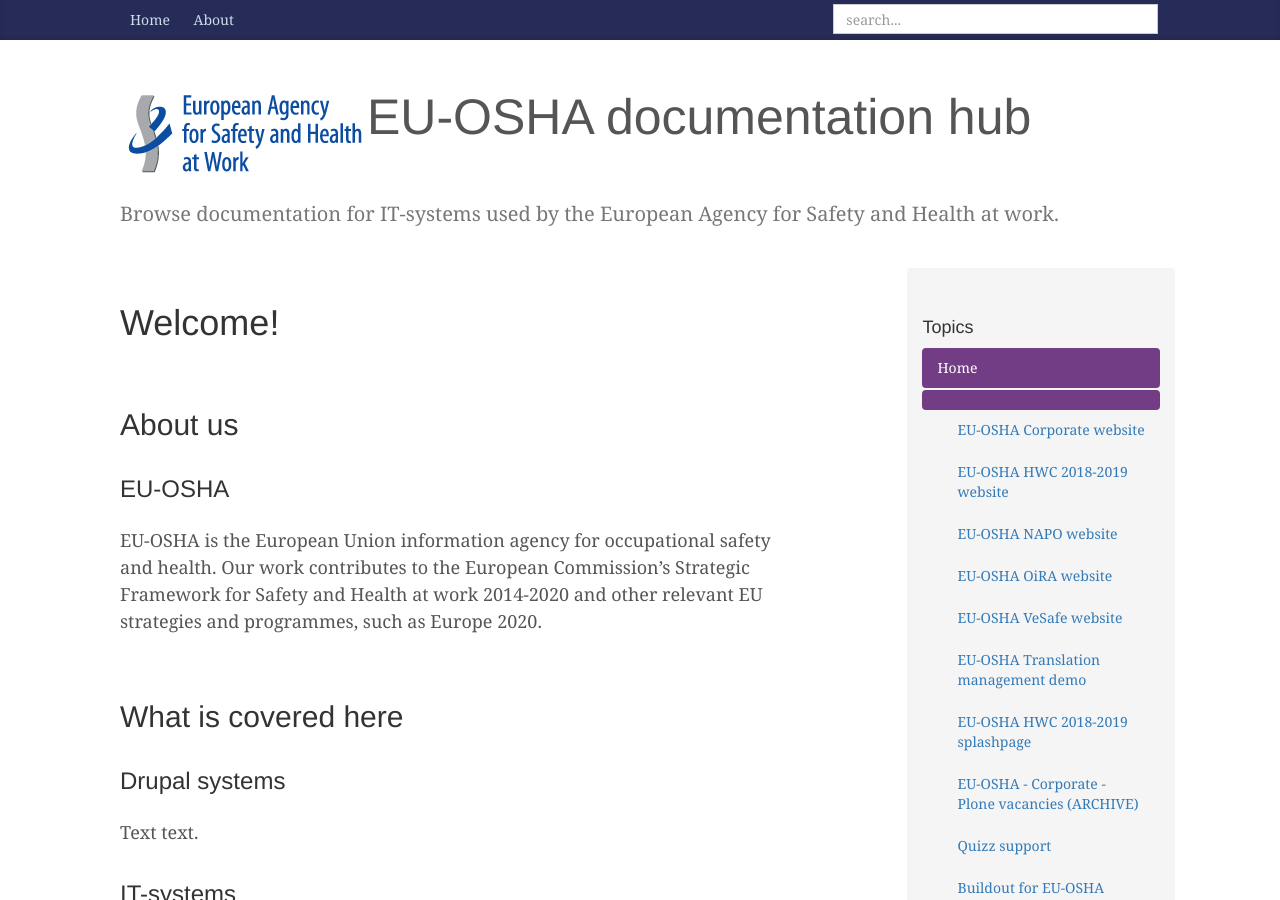
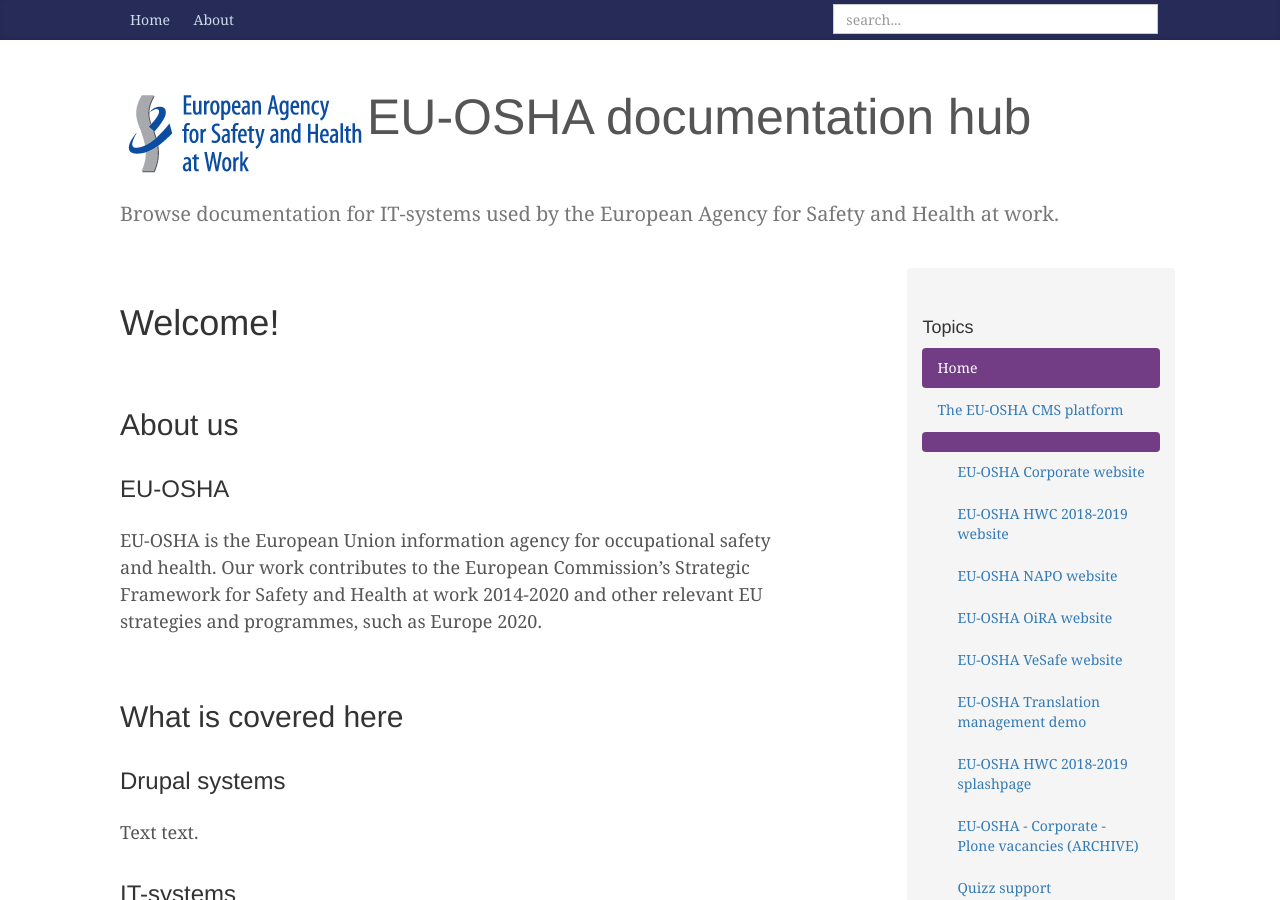
Before and after one commit to EU-OSHA/EU-OSHA.github.io, a Jekyll site: the page built from index.md, in a window 1280 px wide and 900 px high. Built offline with Jekyll 4.4.1, drawn with Linux system fonts in a browser that asks for light colours; comment, search, counter and statistics services are not loaded; some of the changed text lies outside the part shown.

Commit message:
Update menu.yml

```diff
--- a/_data/menu.yml
+++ b/_data/menu.yml
@@ -1,5 +1,7 @@
 - text: Home
   url: /
+- text: The EU-OSHA CMS platform
+  url: /EU-OSHA-CMS
 - subitems:
   - source: generated
     subitems:
@@ -131,8 +133,6 @@
   - source: generated
     text: Buildout for EU-OSHA corporate
     url: !!python/unicode '/IT-systems/archive.osha.corporate.buildout'
-- text: The EU-OSHA CMS platform
-  url: /EU-OSHA-CMS
 - text: Development guidelines
   url: /Development-guidelines
 - text: Documentation guidelines
```
